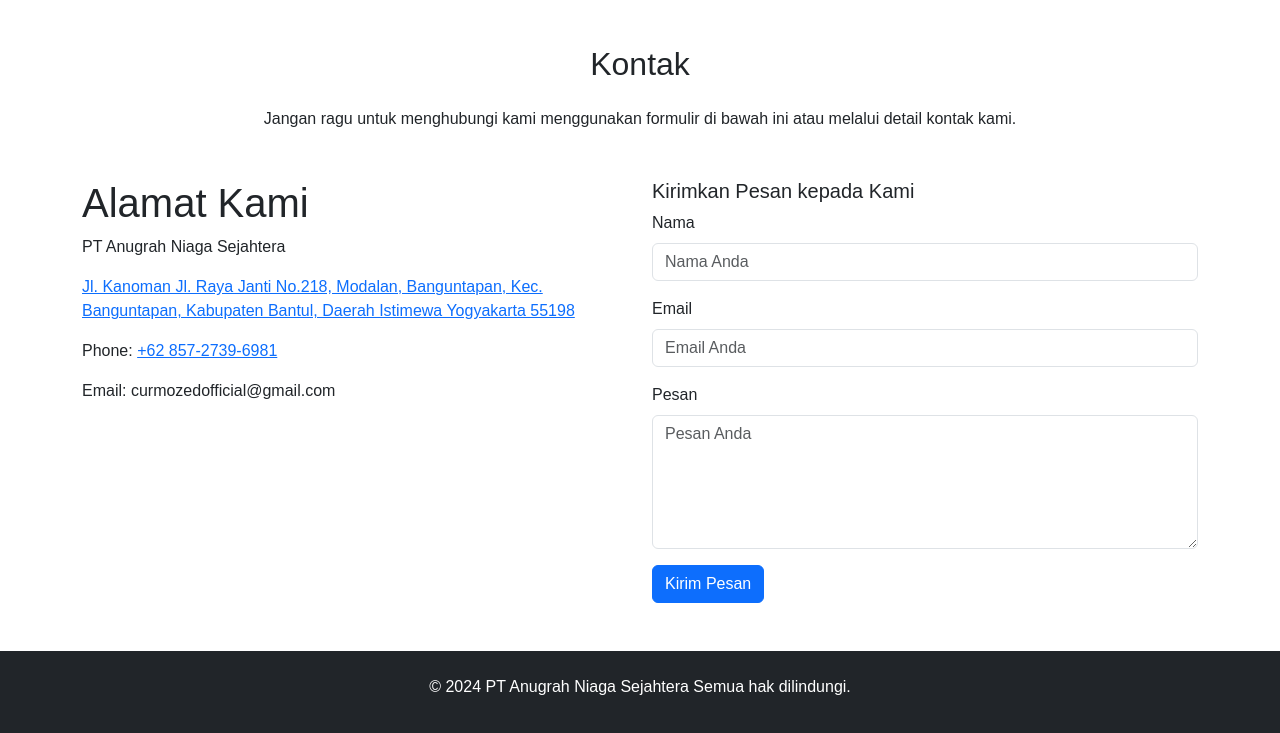
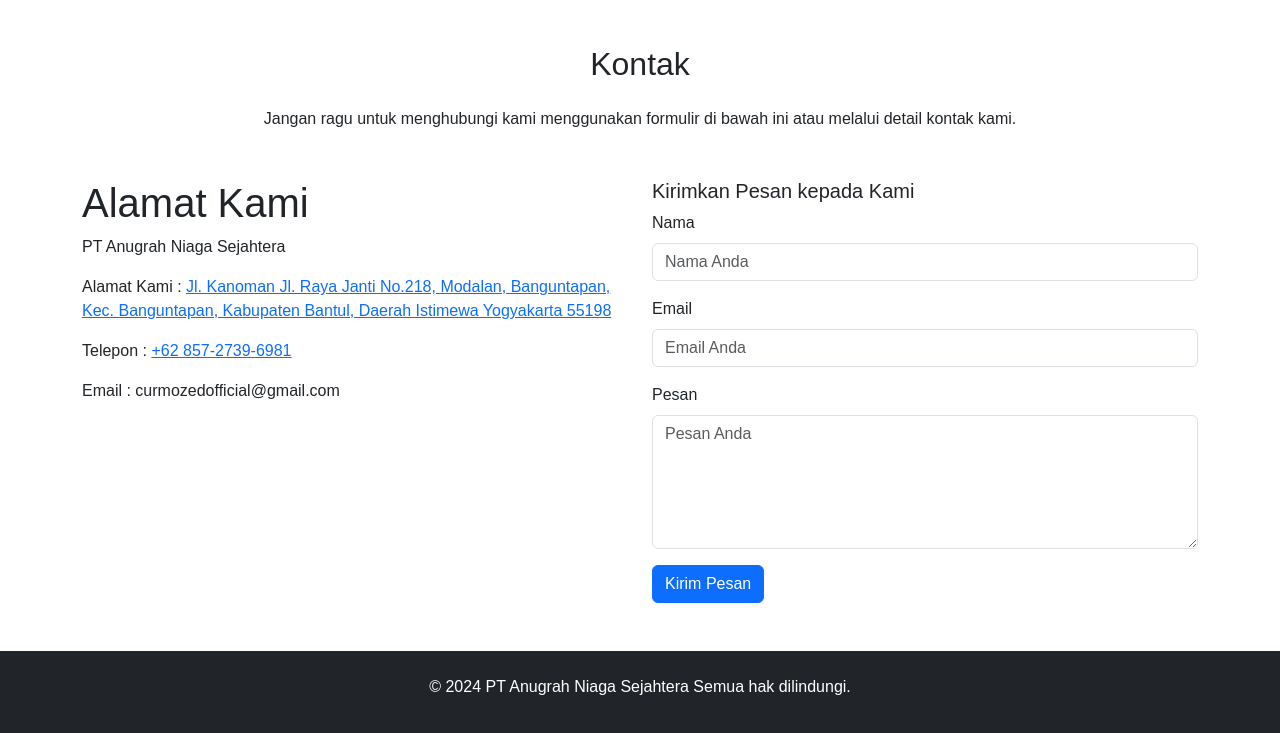
Before and after one commit to nfalldzky/PT-Anugrah-Niaga-Sejahtera, a plain HTML site: page index.html in a window 1280 px wide. Shown: the part 2764-3497 px from the top of the page. Drawn offline with nearby package versions, Linux system fonts and the light colour scheme.

Commit message:
Update index.html

```diff
--- a/index.html
+++ b/index.html
@@ -170,12 +170,12 @@
                     <div class="col-md-6">
                         <h1>Alamat Kami</h1>
                         <p>PT Anugrah Niaga Sejahtera</p>
-                        <p><a href="https://www.google.com/maps/uv?pb=!1s0x2e7a576b575e4dab%3A0xe2f57c4302d8a05c!3m1!7e115!4s%2Fmaps%2Fplace%2Fcurmozed%2F%40-7.7970406%2C110.4079299%2C3a%2C75y%2C162
+                        <p>Alamat Kami : <a href="https://www.google.com/maps/uv?pb=!1s0x2e7a576b575e4dab%3A0xe2f57c4302d8a05c!3m1!7e115!4s%2Fmaps%2Fplace%2Fcurmozed%2F%40-7.7970406%2C110.4079299%2C3a%2C75y%2C162
                                     .13h%2C90t%2Fdata%3D*213m4*211e1*213m2*211s6XqH6DCmPLGV6nOyKw73ww*212e0*214m2*213m1*211s0x2e7a576b575e4dab%3A0xe2f57c4302d8a05c%3Fsa%3DX%26ved%3D2ahUKEwiQ3tuqwfqJA
                                     xUyzTgGHWqJLHMQpx96BAgXEAA!5scurmozed%20-%20Google%20Search!15sCgIgAQ&imagekey=!1e2!2s6XqH6DCmPLGV6nOyKw73ww&cr=le_a7&hl=en&ved=1t%3A206134&ictx=111">
                                     Jl. Kanoman Jl. Raya Janti No.218, Modalan, Banguntapan, Kec. Banguntapan, Kabupaten Bantul, Daerah Istimewa Yogyakarta 55198</a></p>
-                        <p>Phone: <a href="https://api.whatsapp.com/send?phone=6285727396981">+62 857-2739-6981</a></p>
-                        <p>Email: curmozedofficial@gmail.com</p>
+                        <p>Telepon : <a href="https://api.whatsapp.com/send?phone=6285727396981">+62 857-2739-6981</a></p>
+                        <p>Email : curmozedofficial@gmail.com</p>
                     </div>
                     <div class="col-md-6">
                         <h5>Kirimkan Pesan kepada Kami</h5>
```
